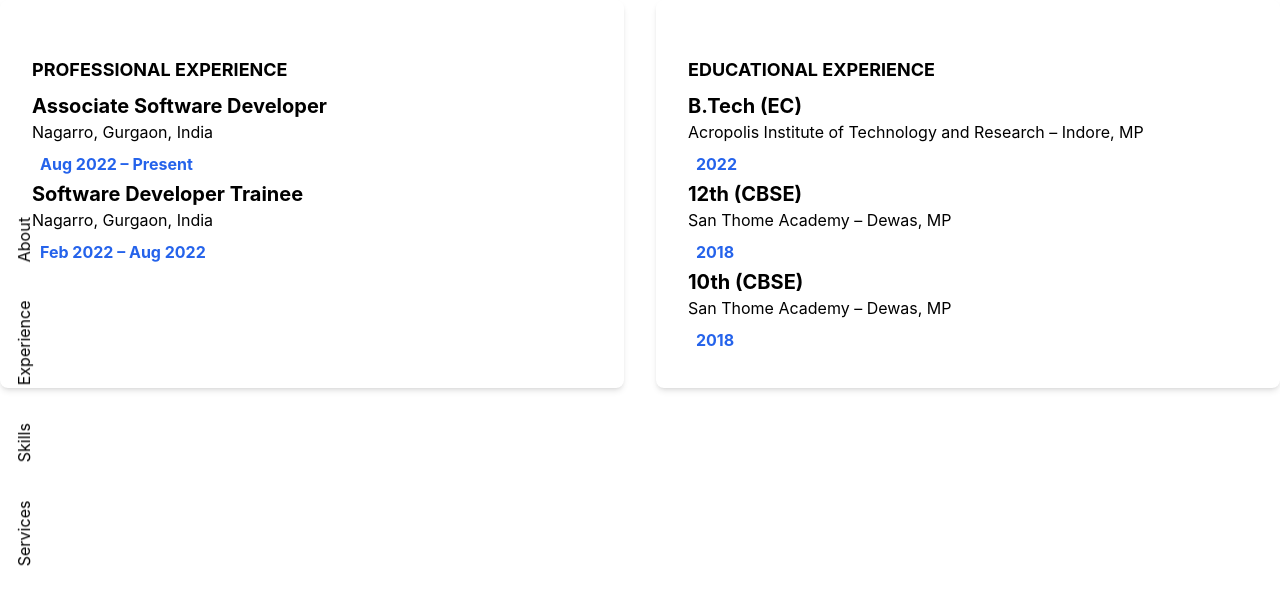
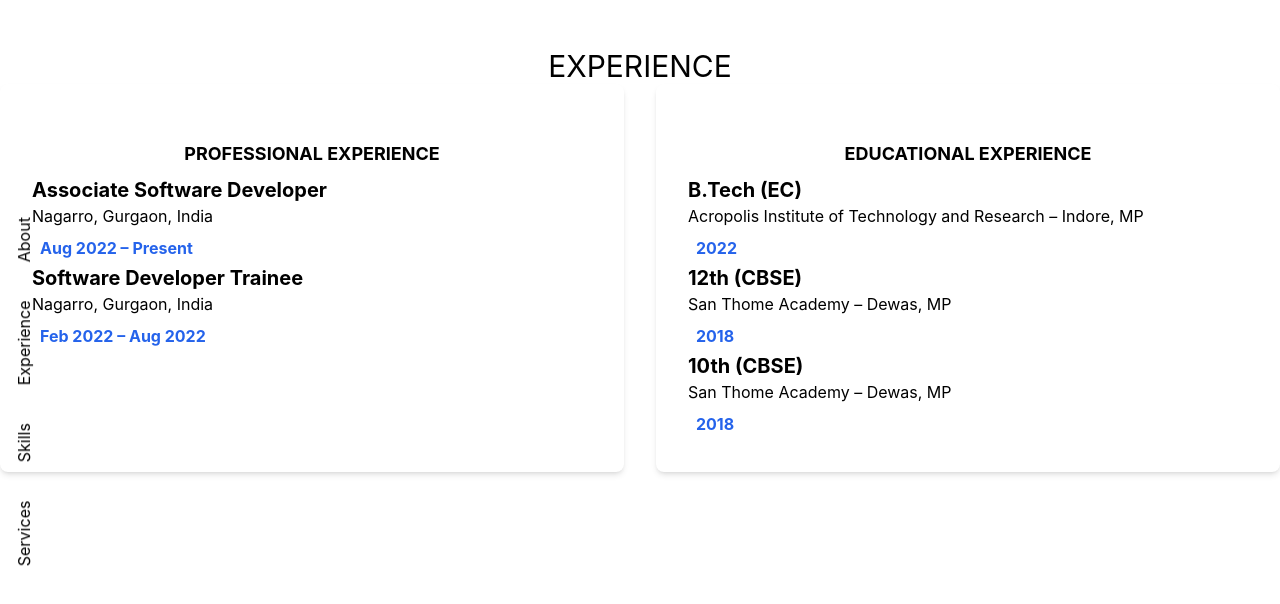
Before and after one commit to mariyabaig/portfolio0, a React (Create React App) app: page /experience in a window 1280 px wide. Shown: the top 604 px of the page. Built offline with nearby package versions, Linux system fonts and the light colour scheme.

Commit message:
components wraped in transition function

```diff
--- a/src/components/Experience.js
+++ b/src/components/Experience.js
@@ -17,7 +17,9 @@
   };
 
   return (
-    <div className="grid grid-cols-1 md:grid-cols-2 gap-8">
+    <>
+    <h1 className='text-3xl text-center mt-12'>EXPERIENCE</h1>
+    <div className="grid grid-cols-1 md:grid-cols-2 gap-8 text-center">
       <div className="bg-white rounded-lg p-8 shadow-md">
         <h2 className="text-lg font-bold mt-6 mb-2">PROFESSIONAL EXPERIENCE</h2>
         <div
@@ -145,6 +147,7 @@
         {/* Add other educational experiences in a similar format */}
       </div>
     </div>
+    </>
   );
 };
 
--- a/src/components/Home.js
+++ b/src/components/Home.js
@@ -9,6 +9,7 @@
 import { HiOutlineDevicePhoneMobile } from "react-icons/hi2";
 import { CiLinkedin } from "react-icons/ci";
 import Second from "./Second";
+import transition from "../transition";
 
 const SplashScreen = ({ onAnimationComplete }) => {
   const [isAnimating, setIsAnimating] = useState(true);
@@ -32,7 +33,7 @@
       }}
     >
       {/* Add your splash screen content here */}
-      <h1 className="text-4xl font-bold">Welcome to My Portfolio</h1>
+      <h1 className="text-4xl font-bold">mariya baig</h1>
     </div>
   );
 };
@@ -56,7 +57,6 @@
         <>
           <div className="h-screen flex flex-col justify-center px-6 sm:px-16">
             <div
-              className="pb-2 font-freehand"
               style={{ fontSize: "clamp(6rem, 22vw, 22rem)" }}
             >
               <h1 className="mariya">
@@ -137,4 +137,4 @@
   );
 };
 
-export default Home;
+export default transition(Home);
--- a/src/components/Navbar.js
+++ b/src/components/Navbar.js
@@ -33,19 +33,19 @@
     <div className='flex flex-row'>
       <ul className="fixed left-0 bottom-0 flex  p-3 transform -translate-y-1/2 rotate-180 flex-col-reverse items-center">
         <li className="py-4">
-          <NavLink to="/about" activeClassName="active" style={{textOrientation: "sideways", writingMode: "vertical-lr"}}>About</NavLink>
+          <NavLink to="/about"  style={{textOrientation: "sideways", writingMode: "vertical-lr"}}>About</NavLink>
         </li>
         <li className="py-4">
-          <NavLink to="/experience" activeClassName="active" style={{textOrientation: "sideways", writingMode: "vertical-lr"}}>Experience</NavLink>
+          <NavLink to="/experience"  style={{textOrientation: "sideways", writingMode: "vertical-lr"}}>Experience</NavLink>
         </li>
         <li className="py-4">
-          <NavLink to="/skills" activeClassName="active" style={{textOrientation: "sideways", writingMode: "vertical-lr"}}>Skills</NavLink>
+          <NavLink to="/skills"  style={{textOrientation: "sideways", writingMode: "vertical-lr"}}>Skills</NavLink>
         </li>
         <li className="py-4">
-          <NavLink to="/services" activeClassName="active" style={{textOrientation: "sideways", writingMode: "vertical-lr"}}>Services</NavLink>
+          <NavLink to="/services"  style={{textOrientation: "sideways", writingMode: "vertical-lr"}}>Services</NavLink>
         </li>
         {/* <li className="py-4">
-          <NavLink to="/contact" activeClassName="active" style={{textOrientation: "sideways", writingMode: "vertical-lr"}}>Contact</NavLink>
+          <NavLink to="/contact"  style={{textOrientation: "sideways", writingMode: "vertical-lr"}}>Contact</NavLink>
         </li> */}
       </ul>
     </div>
--- a/src/components/Second.js
+++ b/src/components/Second.js
@@ -1,6 +1,6 @@
 import React from "react";
 import Draggable from "react-draggable";
-
+import transition from "../transition";
 const Second = () => {
   const notes = [
     {
@@ -72,4 +72,4 @@
   );
 };
 
-export default Second;
+export default transition(Second);
--- a/src/components/Skills.js
+++ b/src/components/Skills.js
@@ -1,5 +1,5 @@
 import React from 'react';
-
+import transition from "../transition";
 const frontendSkills = [
   { name: 'JavaScript', imageSrc: 'js.jpg' },
   { name: 'React.js', imageSrc: 'react.png' },
@@ -142,4 +142,4 @@
   );
 };
 
-export default Skills;
+export default transition(Skills);
```
